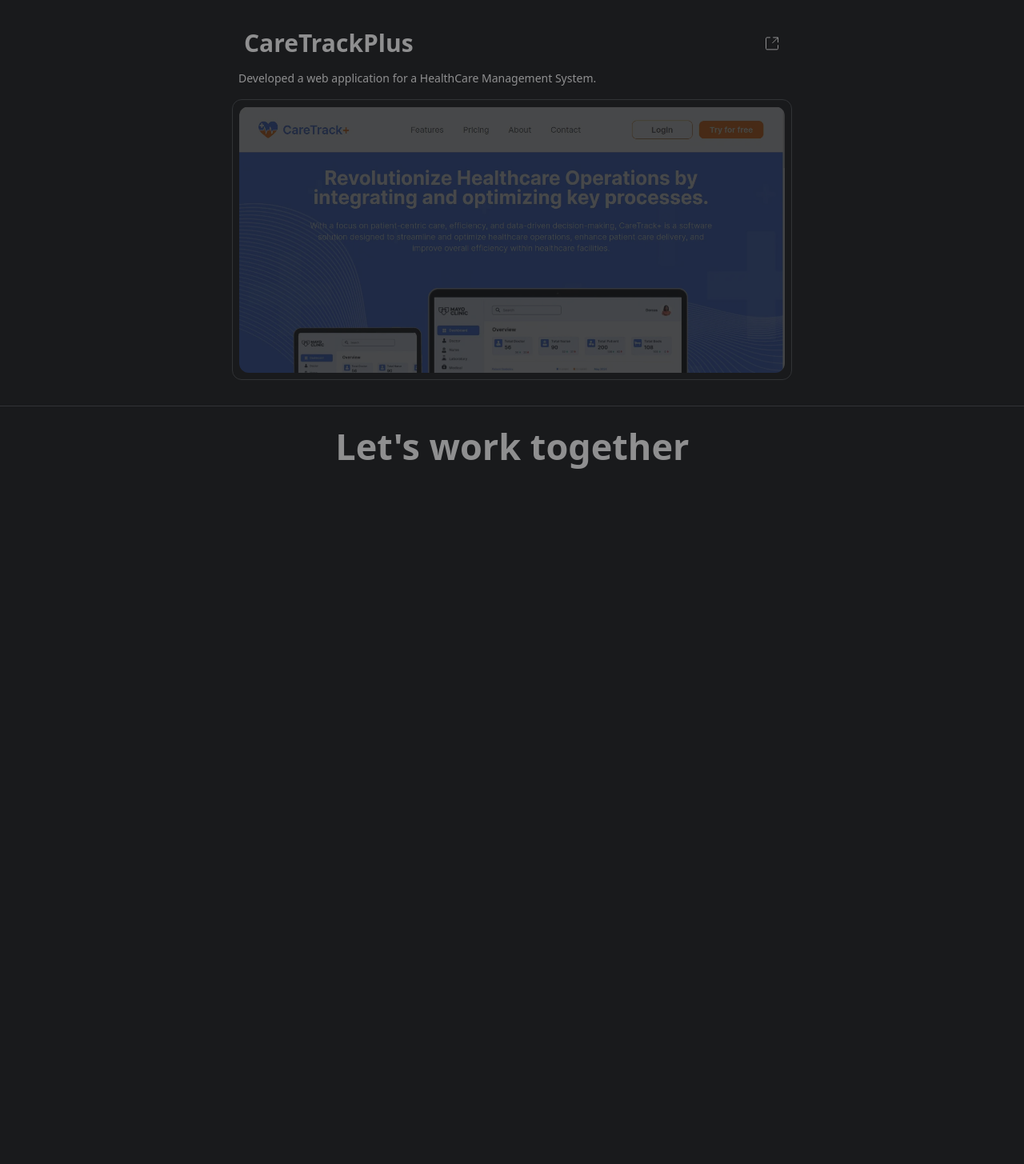
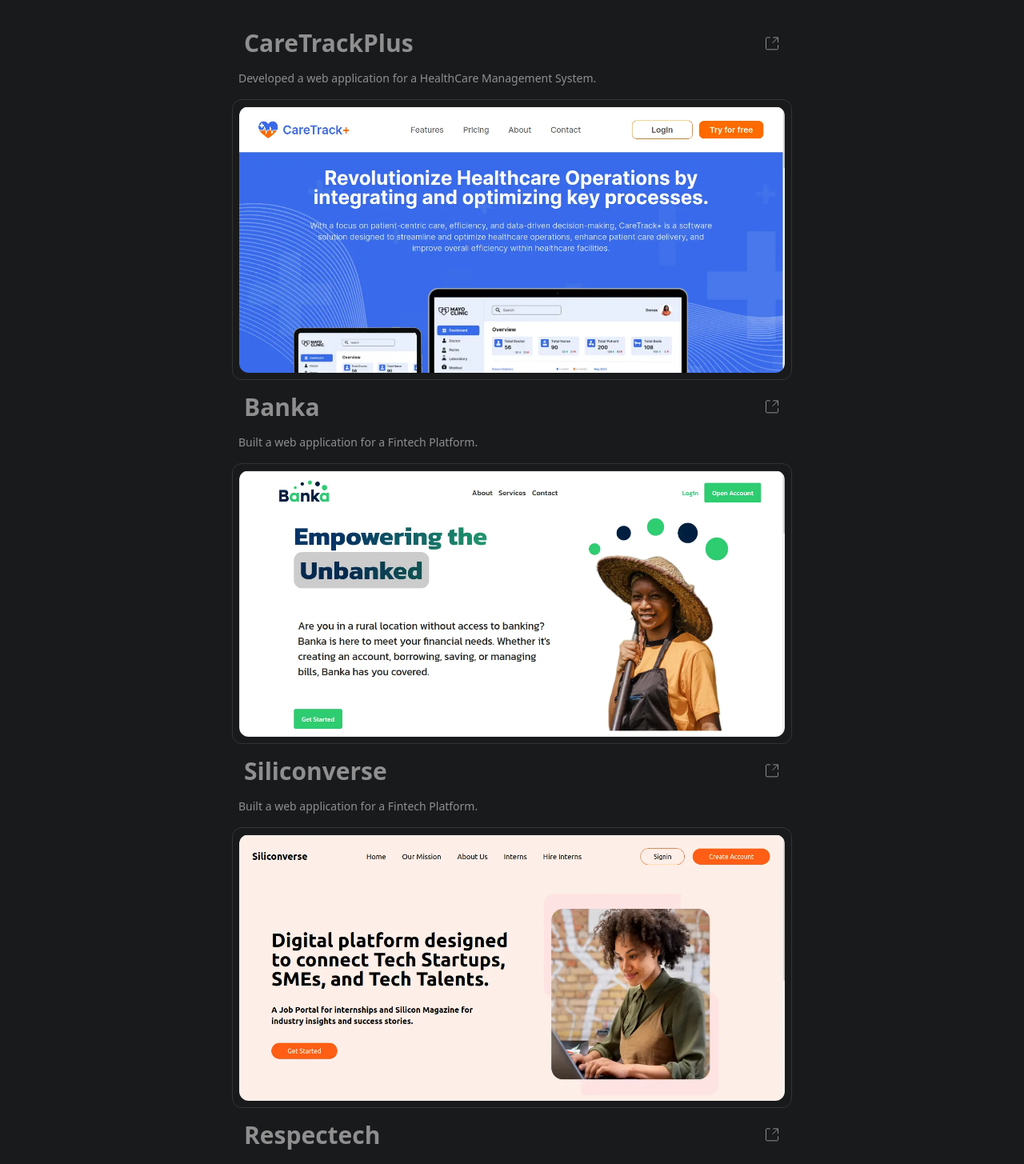
Before and after one commit to Patrick-Chukwu/Patrick-Chukwu, a React (Vite) app: page / in a window 1280 px wide. Shown: the part 1180-2635 px from the top of the page at 80% size. Before the commit the page ends 1815 px from the top, so only its background shows below. Built offline with nearby package versions, Linux system fonts and the light colour scheme.

Commit message:
Update file

```diff
--- a/src/components/Projects.jsx
+++ b/src/components/Projects.jsx
@@ -1,12 +1,16 @@
 import { motion } from 'framer-motion'
 import React from 'react'
 import project1 from "../assets/Projectts/project1.webp"
-import { FaHandPointer, FaICursor, FaMousePointer } from 'react-icons/fa'
-import { FaFile } from 'react-icons/fa6'
+import project2 from "../assets/Projectts/project2.webp"
+import project3 from "../assets/Projectts/project3.webp"
+import project4 from "../assets/Projectts/project4.webp"
+
+
 
 const Projects = () => {
   return (
     <div className='flex flex-col gap-4 items-center justify-center my-8'>
+      {/* first */}
         <motion.div className='flex flex-col gap-4 items-center justify-center max-w-[700px] w-[98%] mx-auto'>
           <div className="w-[98%] flex justify-between items-center mx-auto px-2">
           <motion.h2 className='text-3xl font-bold text-left min-w-[300px]'>CareTrackPlus</motion.h2>
@@ -15,10 +19,51 @@
           </div>
           <p className="text-sm text-primary px-2 font-normal text-left w-full">Developed a web application for a HealthCare Management System.</p>
           <div className='border border-bcolor rounded-xl p-2'>
-            <a href="https://caretrack.vercel.app/" target='_blank'><img src={project1} className='w-full mx-auto rounded-xl opacity-20' alt="CareTrackPlus landing page" /></a>
+            <a href="https://caretrack.vercel.app/" target='_blank'><img src={project1} className='w-full mx-auto rounded-xl' alt="CareTrackPlus landing page" /></a>
           </div>
 
         </motion.div>
+
+        {/* second  */}
+        <motion.div className='flex flex-col gap-4 items-center justify-center max-w-[700px] w-[98%] mx-auto'>
+          <div className="w-[98%] flex justify-between items-center mx-auto px-2">
+          <motion.h2 className='text-3xl font-bold text-left min-w-[300px]'>Banka</motion.h2>
+         <a href="https://caretrack.vercel.app/" target='_blank'> <svg xmlns="http://www.w3.org/2000/svg" width="20" height="21" viewBox="0 0 20 21" fill="none"><path d="M11.666 2.89001H17.4993V8.72335" stroke="currentColor" stroke-linecap="round" stroke-linejoin="round"></path><path d="M17.5 12.6707V16.64C17.5 17.3304 16.9404 17.89 16.25 17.89H3.75C3.05965 17.89 2.5 17.3304 2.5 16.64V4.14001C2.5 3.44966 3.05965 2.89001 3.75 2.89001H7.5" stroke="currentColor" stroke-linecap="round" stroke-linejoin="round"></path><path d="M10.75 9.64001L17.125 3.26501" stroke="currentColor" stroke-linecap="round" stroke-linejoin="round"></path></svg></a>
+
+          </div>
+          <p className="text-sm text-primary px-2 font-normal text-left w-full">Built a web application for a Fintech Platform.</p>
+          <div className='border border-bcolor rounded-xl p-2'>
+            <a href="https://caretrack.vercel.app/" target='_blank'><img src={project2} className='w-full mx-auto rounded-xl' alt="CareTrackPlus landing page" /></a>
+          </div>
+
+        </motion.div>
+        {/* three */}
+        <motion.div className='flex flex-col gap-4 items-center justify-center max-w-[700px] w-[98%] mx-auto'>
+          <div className="w-[98%] flex justify-between items-center mx-auto px-2">
+          <motion.h2 className='text-3xl font-bold text-left min-w-[300px]'>Siliconverse</motion.h2>
+         <a href="https://caretrack.vercel.app/" target='_blank'> <svg xmlns="http://www.w3.org/2000/svg" width="20" height="21" viewBox="0 0 20 21" fill="none"><path d="M11.666 2.89001H17.4993V8.72335" stroke="currentColor" stroke-linecap="round" stroke-linejoin="round"></path><path d="M17.5 12.6707V16.64C17.5 17.3304 16.9404 17.89 16.25 17.89H3.75C3.05965 17.89 2.5 17.3304 2.5 16.64V4.14001C2.5 3.44966 3.05965 2.89001 3.75 2.89001H7.5" stroke="currentColor" stroke-linecap="round" stroke-linejoin="round"></path><path d="M10.75 9.64001L17.125 3.26501" stroke="currentColor" stroke-linecap="round" stroke-linejoin="round"></path></svg></a>
+
+          </div>
+          <p className="text-sm text-primary px-2 font-normal text-left w-full">Built a web application for a Fintech Platform.</p>
+          <div className='border border-bcolor rounded-xl p-2'>
+            <a href="https://caretrack.vercel.app/" target='_blank'><img src={project3} className='w-full mx-auto rounded-xl' alt="CareTrackPlus landing page" /></a>
+          </div>
+
+        </motion.div>
+        {/* four */}
+        <motion.div className='flex flex-col gap-4 items-center justify-center max-w-[700px] w-[98%] mx-auto'>
+          <div className="w-[98%] flex justify-between items-center mx-auto px-2">
+          <motion.h2 className='text-3xl font-bold text-left min-w-[300px]'>Respectech</motion.h2>
+         <a href="https://caretrack.vercel.app/" target='_blank'> <svg xmlns="http://www.w3.org/2000/svg" width="20" height="21" viewBox="0 0 20 21" fill="none"><path d="M11.666 2.89001H17.4993V8.72335" stroke="currentColor" stroke-linecap="round" stroke-linejoin="round"></path><path d="M17.5 12.6707V16.64C17.5 17.3304 16.9404 17.89 16.25 17.89H3.75C3.05965 17.89 2.5 17.3304 2.5 16.64V4.14001C2.5 3.44966 3.05965 2.89001 3.75 2.89001H7.5" stroke="currentColor" stroke-linecap="round" stroke-linejoin="round"></path><path d="M10.75 9.64001L17.125 3.26501" stroke="currentColor" stroke-linecap="round" stroke-linejoin="round"></path></svg></a>
+
+          </div>
+          <p className="text-sm text-primary px-2 font-normal text-left w-full">Built the landing page for Africa's biggest tech event.</p>
+          <div className='border border-bcolor rounded-xl p-2'>
+            <a href="https://caretrack.vercel.app/" target='_blank'><img src={project4} className='w-full mx-auto rounded-xl' alt="CareTrackPlus landing page" /></a>
+          </div>
+
+        </motion.div>
+
     </div>
   )
 }
```
